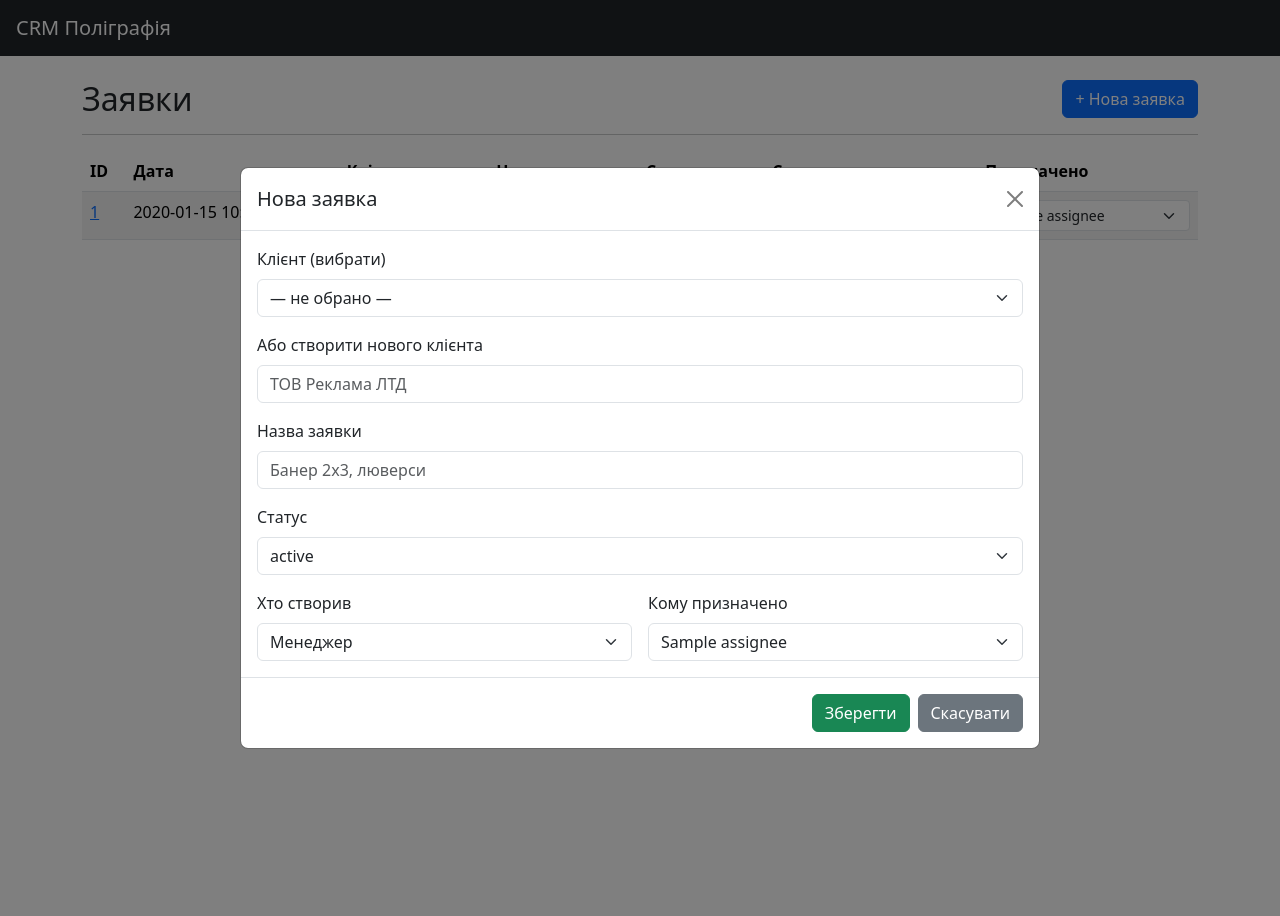
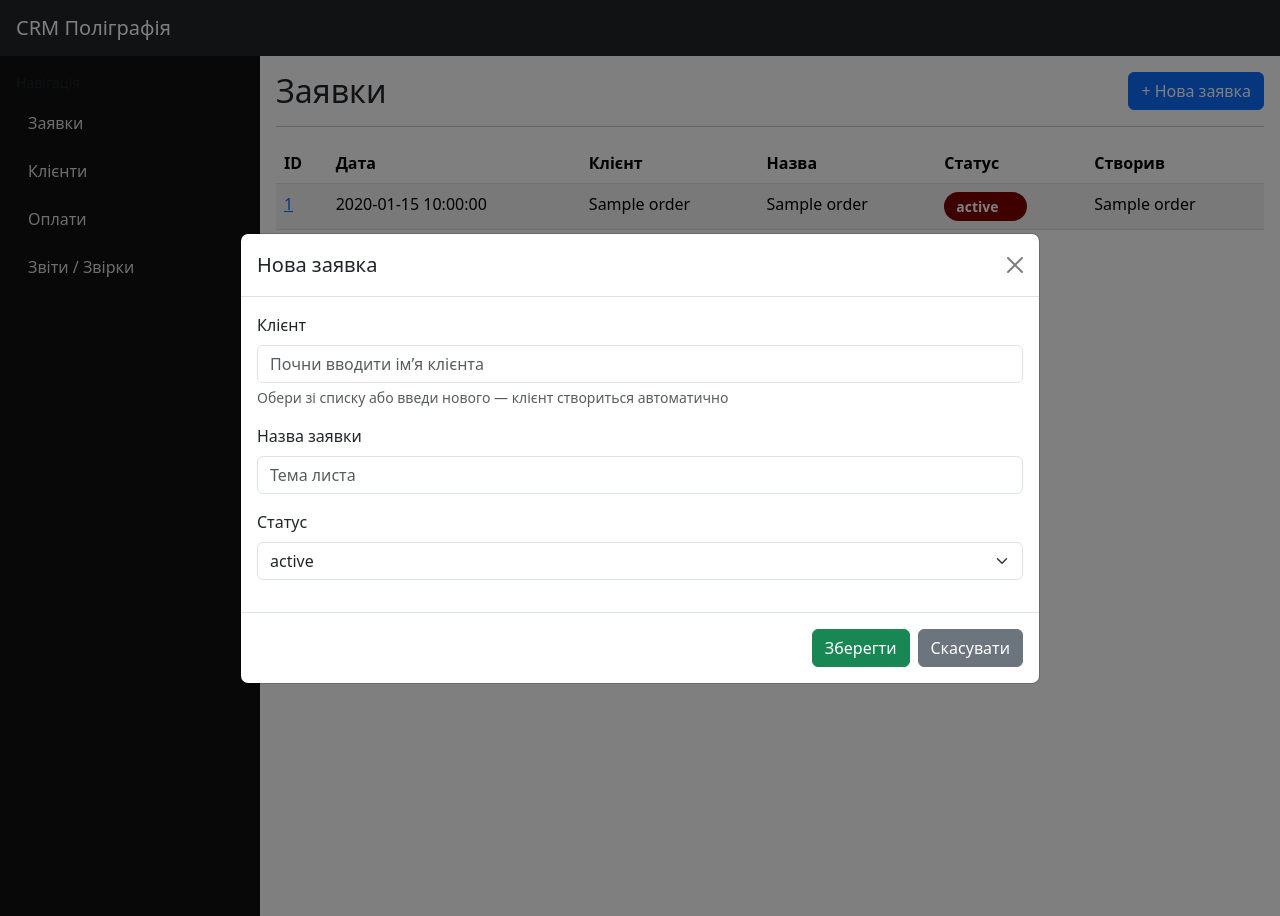
Before and after one commit to TheJFDL/crm-print, a Flask app: template templates/orders_list.html in a window 1280 px wide, after a click on "+ Нова заявка". Run offline with Flask 2, Linux system fonts and the light colour scheme; the template is opened without the code that fills it: most values are stand-ins (such as "Sample title", 1, 10 or a date in 2020).

Commit message:
30.12.25

```diff
--- a/app.py
+++ b/app.py
@@ -1,21 +1,92 @@
-from flask import Flask, render_template, request, redirect, url_for
+from flask import Flask, render_template, request, redirect, url_for, session
 from config import SECRET_KEY
 from db import get_db
+from werkzeug.security import check_password_hash
+from functools import wraps
+
 
 app = Flask(__name__)
 app.config["SECRET_KEY"] = SECRET_KEY
 
+@app.route("/login", methods=["GET", "POST"])
+def login():
+    if request.method == "POST":
+        username = (request.form.get("username") or "").strip()
+        password = request.form.get("password") or ""
+
+        db = get_db()
+        u = db.execute(
+            "SELECT id, username, full_name, role, password_hash FROM users WHERE username=? AND is_active=1",
+            (username,)
+        ).fetchone()
+        db.close()
+
+        if u and check_password_hash(u["password_hash"], password):
+            session["user_id"] = u["id"]
+            session["full_name"] = u["full_name"]
+            session["role"] = u["role"]
+            return redirect(url_for("orders_list"))
+
+        return render_template("login.html", error="Невірний логін або пароль")
+
+    return render_template("login.html", error=None)
+
+@app.route("/logout")
+def logout():
+    session.clear()
+    return redirect(url_for("login"))
+
+
+def login_required(f):
+    @wraps(f)
+    def wrapper(*args, **kwargs):
+        if not session.get("user_id"):
+            return redirect(url_for("login"))
+        return f(*args, **kwargs)
+    return wrapper
+
+def current_user():
+    return {
+        "user_id": session.get("user_id"),
+        "full_name": session.get("full_name"),
+        "role": session.get("role"),
+    }
+
+@app.route("/clients")
+@login_required
+def clients_list():
+    return "Clients page (soon)"
+
+@app.route("/payments")
+@login_required
+def payments_list():
+    return "Payments page (soon)"
+
+@app.route("/reports")
+@login_required
+def reports():
+    return "Reports page (soon)"
+
+
 @app.route("/")
+@login_required
 def orders_list():
     db = get_db()
     orders = db.execute("""
-        SELECT o.id, o.created_at, o.status, o.title, o.created_by, o.assigned_to, c.name as client_name
+        SELECT
+            o.id, o.created_at, o.status, o.title,
+            c.name AS client_name,
+            COALESCE(u.full_name, o.created_by) AS creator_name
         FROM orders o
         JOIN clients c ON c.id = o.client_id
+        LEFT JOIN users u ON u.id = o.created_by_user_id
         ORDER BY o.created_at DESC
     """).fetchall()
 
-    clients = db.execute("SELECT id, name FROM clients ORDER BY name").fetchall()
+
+    clients_rows = db.execute("SELECT id, name FROM clients ORDER BY name").fetchall()
+    clients = [{"id": r["id"], "name": r["name"]} for r in clients_rows]
+
     db.close()
 
     return render_template(
@@ -23,48 +94,62 @@ def orders_list():
         orders=orders,
         clients=clients,
         statuses=_order_statuses(),
-        assignees=_assignees()
     )
 
 
 @app.route("/orders/new", methods=["GET", "POST"])
+@login_required
 def order_new():
     db = get_db()
 
     if request.method == "POST":
         client_id = request.form.get("client_id") or ""
-        new_client_name = (request.form.get("new_client_name") or "").strip()
         title = (request.form.get("title") or "").strip()
         status = request.form.get("status") or "Нове"
-        created_by = request.form.get("created_by") or "Менеджер"
-        assigned_to = request.form.get("assigned_to") or "Менеджер"
 
 
-        # 1) якщо обрали існуючого
+        client_id = (request.form.get("client_id") or "").strip()
+        client_name = (request.form.get("client_name") or "").strip()
+
         if client_id.isdigit():
             cid = int(client_id)
-
-        # 2) або створюємо нового (якщо ввели ім'я)
-        elif new_client_name:
-            cur = db.execute("INSERT INTO clients(name) VALUES (?)", (new_client_name,))
-            cid = cur.lastrowid
+        else:
+            if not client_name:
+                # помилка: не ввели клієнта
+                clients = db.execute("SELECT id, name FROM clients ORDER BY name").fetchall()
+                clients_rows = db.execute("SELECT id, name FROM clients ORDER BY name").fetchall()
+                clients = [{"id": r["id"], "name": r["name"]} for r in clients_rows]
+                db.close()
+                return render_template(
+                    "orders_list.html",
+                    orders=orders,
+                    clients=clients,
+                    statuses=_order_statuses(),
+                )
 
 
-        else:
-            # немає ні вибору, ні нового клієнта
-            clients = db.execute("SELECT id, name FROM clients ORDER BY name").fetchall()
-            db.close()
-            return render_template(
-                "order_new.html",
-                clients=clients,
-                statuses=_order_statuses(),
-                error="Вибери клієнта або введи нового."
-            )
+            # 1) пробуємо знайти існуючого по точній назві (без різниці регістру)
+            row = db.execute(
+                "SELECT id FROM clients WHERE lower(trim(name)) = lower(trim(?)) LIMIT 1",
+                (client_name,)
+            ).fetchone()
+
+            if row:
+                cid = row["id"]
+            else:
+                # 2) створюємо нового
+                cur = db.execute("INSERT INTO clients(name) VALUES (?)", (client_name,))
+                cid = cur.lastrowid
+
+        u = current_user()
+        created_by_user_id = u["user_id"]
+        created_by_name = u["full_name"]  # можемо лишити як дубль-текст для зручності
 
         cur = db.execute(
-            "INSERT INTO orders(client_id, status, title, created_by, assigned_to) VALUES (?,?,?,?,?)",
-            (cid, status, title, created_by, assigned_to)
+            "INSERT INTO orders(client_id, status, title, created_by, created_by_user_id) VALUES (?,?,?,?,?)",
+            (cid, status, title, created_by_name, created_by_user_id)
         )
+
 
         order_id = cur.lastrowid
         db.commit()
@@ -76,6 +161,7 @@ def order_new():
     return render_template("order_new.html", clients=clients, statuses=_order_statuses(), error=None)
 
 @app.route("/orders/<int:order_id>")
+@login_required
 def order_view(order_id: int):
     db = get_db()
     order = db.execute("""
@@ -101,13 +187,10 @@ def order_view(order_id: int):
 @app.route("/orders/<int:order_id>/quick_update", methods=["POST"])
 def order_quick_update(order_id: int):
     status = request.form.get("status")
-    assigned_to = request.form.get("assigned_to")
 
     db = get_db()
     if status:
         db.execute("UPDATE orders SET status=? WHERE id=?", (status, order_id))
-    if assigned_to:
-        db.execute("UPDATE orders SET assigned_to=? WHERE id=?", (assigned_to, order_id))
     db.commit()
     db.close()
 
@@ -117,18 +200,11 @@ def order_quick_update(order_id: int):
 def _order_statuses():
     return [
         "Нове",
-        "Очікує макет",
-        "Макет на перевірці",
+        "Запустити",
         "В роботі",
-        "На друці",
-        "Постобробка",
         "Готово",
-        "Видано / Закрито",
         "Скасовано",
     ]
-
-def _assignees():
-    return ["Менеджер", "Дизайнер 1", "Дизайнер 2"]
 
 
 if __name__ == "__main__":
--- a/static/style.css
+++ b/static/style.css
@@ -0,0 +1,51 @@
+.status-select {
+  border: 0;
+  color: #fff;
+  font-weight: 600;
+  border-radius: 999px;
+  padding: 4px 28px 4px 12px;
+  width: auto;
+  display: inline-block;
+}
+.status-green {
+  background: #43a047;
+}
+.status-orange {
+  background: #d8b000;
+}
+.status-red {
+  background: rgb(126, 0, 0);
+}
+.status-blue {
+  background: rgb(50, 66, 138);
+}
+.status-skyblue {
+  background: rgb(54, 162, 189);
+}
+
+
+
+.app-shell {
+  min-height: 100vh;
+}
+.sidebar {
+  width: 260px;
+  background: #111;
+  color: #fff;
+}
+.sidebar a {
+  color: rgba(255, 255, 255, 0.85);
+  text-decoration: none;
+}
+.sidebar .nav-link {
+  border-radius: 10px;
+  padding: 10px 12px;
+}
+.sidebar .nav-link.active,
+.sidebar .nav-link:hover {
+  background: rgba(255, 255, 255, 0.1);
+  color: #fff;
+}
+.content-area {
+  background: #f6f7f9;
+}
--- a/templates/base.html
+++ b/templates/base.html
@@ -5,47 +5,92 @@
     <title>CRM Поліграфія</title>
     <link rel="stylesheet"
           href="https://cdn.jsdelivr.net/npm/bootstrap@5.3.2/dist/css/bootstrap.min.css">
+          <link rel="stylesheet" href="static/style.css">
 </head>
 <style>
-    .status-select {
-  border: 0;
-  color: #fff;
-  font-weight: 600;
-  border-radius: 999px;
-  padding: 4px 28px 4px 12px;
-  width: auto;
-  display: inline-block;
-}
-.status-green { background: #43a047; }
-.status-orange { background: #c08a2a; }
-.status-gray { background: #555; }
+
 
 </style>
 <body>
+  {% if request.endpoint != 'login' %}
+  <nav class="navbar navbar-dark bg-dark px-3 d-flex justify-content-between">
+    <span class="navbar-brand">CRM Поліграфія</span>
 
-<nav class="navbar navbar-dark bg-dark px-3">
-    <span class="navbar-brand">CRM Поліграфія</span>
-</nav>
+    {% if session.get("user_id") %}
+      <div class="d-flex align-items-center gap-3 text-white">
+        <span class="small">
+          {{ session.get("full_name") }}
+          <span class="badge bg-secondary ms-1">{{ session.get("role") }}</span>
+        </span>
 
-<div class="container mt-4">
-    {% block content %}{% endblock %}
-</div>
+        <a href="{{ url_for('logout') }}"
+           class="btn btn-sm btn-outline-light">
+          Вийти
+        </a>
+      </div>
+    {% endif %}
+  </nav>
+  {% endif %}
+
+  {% if request.endpoint != 'login' %}
+  <div class="d-flex app-shell">
+    <aside class="sidebar p-3">
+      <div class="text-muted small mb-2">Навігація</div>
+      <nav class="nav flex-column gap-1">
+        <a class="nav-link {% if request.endpoint in ['orders_list','order_view','order_new'] %}active{% endif %}"
+           href="{{ url_for('orders_list') }}">Заявки</a>
+
+        <a class="nav-link {% if request.endpoint in ['clients_list','client_view'] %}active{% endif %}"
+           href="{{ url_for('clients_list')}}">
+          Клієнти
+        </a>
+        <a class="nav-link {% if request.endpoint in ['payments_list'] %}active{% endif %}"
+           href="{{ url_for('payments_list')}}">
+          Оплати
+        </a>
+
+        <a class="nav-link {% if request.endpoint in ['reports'] %}active{% endif %}"
+           href="{{ url_for('reports')}}">
+          Звіти / Звірки
+        </a>
+
+
+      </nav>
+    </aside>
+
+    <main class="flex-grow-1">
+      <div class="container-fluid p-3">
+{% else %}
+  <div class="container mt-4">
+{% endif %}
+
+        {% block content %}{% endblock %}
+
+{% if request.endpoint != 'login' %}
+      </div>
+    </main>
+  </div>
+{% else %}
+  </div>
+{% endif %}
+
 <script src="https://cdn.jsdelivr.net/npm/bootstrap@5.3.2/dist/js/bootstrap.bundle.min.js"></script>
 <script>
     function applyStatusColors() {
       document.querySelectorAll(".status-select").forEach(sel => {
         const v = (sel.value || "").toLowerCase();
-        sel.classList.remove("status-green","status-orange","status-gray");
+        sel.classList.remove("status-green","status-orange","status-blue","status-red","status-skyblue");
 
-        // Підлаштуй під свої статуси
-        if (v.includes("в роботі") || v.includes("на друці") || v.includes("постобробка")) {
+        if (v.includes("нове")){
+          sel.classList.add("status-blue");
+        } else if (v.includes("запустити")){
+          sel.classList.add("status-skyblue");
+        } else if (v.includes("в роботі")){
+          sel.classList.add("status-orange");
+        } else if (v.includes("готово")){
           sel.classList.add("status-green");
-        } else if (v.includes("очікує") || v.includes("перевірці")) {
-          sel.classList.add("status-orange");
-        } else if (v.includes("готово") || v.includes("видано") || v.includes("скасовано")) {
-          sel.classList.add("status-gray");
         } else {
-          sel.classList.add("status-orange");
+          sel.classList.add("status-red");
         }
 
         sel.addEventListener("change", () => setTimeout(applyStatusColors, 10));
@@ -53,6 +98,98 @@
     }
     document.addEventListener("DOMContentLoaded", applyStatusColors);
   </script>
+  <script>
+    (function () {
+      function getClients() {
+        const el = document.getElementById("clients-json");
+        if (!el) return [];
+        try { return JSON.parse(el.textContent); } catch { return []; }
+      }
+
+      function setupClientDropdown() {
+        const input = document.getElementById("clientSearchInput");
+        const hiddenId = document.getElementById("clientIdInput");
+        const dropdown = document.getElementById("clientDropdown");
+        if (!input || !dropdown || !hiddenId) return;
+
+        const CLIENTS = getClients();
+
+        function closeDropdown() { dropdown.style.display = "none"; }
+        function openDropdown() { dropdown.style.display = "block"; }
+
+        function renderList(items) {
+          dropdown.innerHTML = "";
+          if (!items.length) {
+            const empty = document.createElement("div");
+            empty.className = "list-group-item text-muted";
+            empty.textContent = "Нового клієнта буде створено";
+            dropdown.appendChild(empty);
+            return;
+          }
+          items.forEach(c => {
+            const el = document.createElement("button");
+            el.type = "button";
+            el.className = "list-group-item list-group-item-action";
+            el.textContent = c.name;
+            el.onclick = () => {
+              input.value = c.name;
+              hiddenId.value = c.id;
+              closeDropdown();
+            };
+            dropdown.appendChild(el);
+          });
+        }
+
+        input.addEventListener("input", () => {
+          const q = input.value.trim().toLowerCase();
+          hiddenId.value = "";
+          if (!q) { closeDropdown(); return; }
+
+          const matches = CLIENTS.filter(c => (c.name || "").toLowerCase().includes(q));
+          renderList(matches);
+          openDropdown();
+        });
+
+        document.addEventListener("click", (e) => {
+          if (!e.target.closest("#clientDropdown") && e.target !== input) closeDropdown();
+        });
+      }
+
+      document.addEventListener("DOMContentLoaded", setupClientDropdown);
+    })();
+    </script>
+
+  <script>
+    (function () {
+      function setupClientAutocomplete() {
+        const nameInput = document.getElementById("clientNameInput");
+        const idInput = document.getElementById("clientIdInput");
+        const dl = document.getElementById("clientsDatalist");
+        if (!nameInput || !idInput || !dl) return;
+
+        function syncClientId() {
+          const val = (nameInput.value || "").trim().toLowerCase();
+          idInput.value = ""; // по дефолту: нового створимо
+          const options = dl.querySelectorAll("option");
+          for (let i = 0; i < options.length; i++) {
+            const optVal = (options[i].value || "").trim().toLowerCase();
+            if (optVal === val) {
+              const id = options[i].getAttribute("data-id");
+              if (id) idInput.value = id;
+              break;
+            }
+          }
+        }
+
+        nameInput.addEventListener("input", syncClientId);
+        nameInput.addEventListener("change", syncClientId);
+        nameInput.addEventListener("blur", syncClientId);
+      }
+
+      document.addEventListener("DOMContentLoaded", setupClientAutocomplete);
+    })();
+    </script>
+
 
 </body>
 </html>
--- a/templates/orders_list.html
+++ b/templates/orders_list.html
@@ -21,7 +21,6 @@
         <th>Назва</th>
         <th>Статус</th>
         <th>Створив</th>
-        <th>Призначено</th>
     </tr>
   </thead>
   <tbody>
@@ -43,18 +42,8 @@
         </form>
       </td>
 
-      <td>{{ o.created_by or "—" }}</td>
+      <td>{{ o.creator_name or "—" }}</td>
 
-      <td>
-        <form method="post" action="{{ url_for('order_quick_update', order_id=o.id) }}">
-          <select class="form-select form-select-sm assignee-select"
-                  name="assigned_to" onchange="this.form.submit()">
-            {% for a in assignees %}
-              <option value="{{ a }}" {% if a == o.assigned_to %}selected{% endif %}>{{ a }}</option>
-            {% endfor %}
-          </select>
-        </form>
-      </td>
     </tr>
   {% else %}
     <tr>
@@ -76,26 +65,33 @@
 
           <div class="modal-body">
 
-            <div class="mb-3">
-              <label class="form-label">Клієнт (вибрати)</label>
-              <select class="form-select" name="client_id">
-                <option value="">— не обрано —</option>
-                {% for c in clients %}
-                  <option value="{{ c.id }}">{{ c.name }}</option>
-                {% endfor %}
-              </select>
+            <div class="mb-3 position-relative">
+              <label class="form-label">Клієнт</label>
+
+              <input class="form-control"
+                     id="clientSearchInput"
+                     name="client_name"
+                     autocomplete="off"
+                     placeholder="Почни вводити імʼя клієнта">
+
+              <input type="hidden" name="client_id" id="clientIdInput">
+
+              <!-- кастомний список -->
+              <div id="clientDropdown"
+                   class="list-group position-absolute w-100 shadow"
+                   style="z-index:1056; display:none; max-height:220px; overflow-y:auto;">
+              </div>
+
+              <div class="form-text">
+                Обери зі списку або введи нового — клієнт створиться автоматично
+              </div>
             </div>
 
-            <div class="mb-3">
-              <label class="form-label">Або створити нового клієнта</label>
-              <input class="form-control" name="new_client_name"
-                     placeholder="ТОВ Реклама ЛТД">
-            </div>
 
             <div class="mb-3">
               <label class="form-label">Назва заявки</label>
               <input class="form-control" name="title"
-                     placeholder="Банер 2х3, люверси">
+                     placeholder="Тема листа">
             </div>
 
             <div class="mb-3">
@@ -106,24 +102,6 @@
                 {% endfor %}
               </select>
             </div>
-            <div class="row g-3">
-                <div class="col-md-6">
-                  <label class="form-label">Хто створив</label>
-                  <select class="form-select" name="created_by">
-                    <option>Менеджер</option>
-                  </select>
-                </div>
-
-                <div class="col-md-6">
-                  <label class="form-label">Кому призначено</label>
-                  <select class="form-select" name="assigned_to">
-                    {% for a in assignees %}
-                      <option value="{{ a }}">{{ a }}</option>
-                    {% endfor %}
-                  </select>
-                </div>
-              </div>
-
 
           </div>
 
@@ -138,5 +116,9 @@
       </div>
     </div>
   </div>
+  <script id="clients-json" type="application/json">
+    {{ clients | tojson }}
+  </script>
+
 
 {% endblock %}
```
Also changed, not shown: migrate_003_users_and_creator.py (added, +27 -0 lines), seed_users.py (added, +22 -0 lines), templates/login.html (added, +25 -0 lines), 1 other file.
